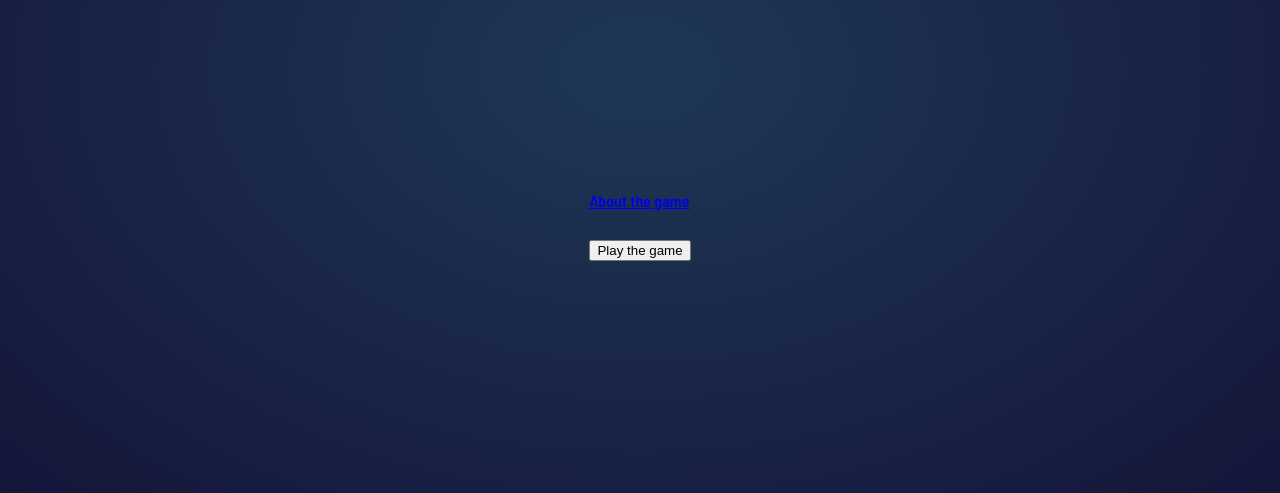
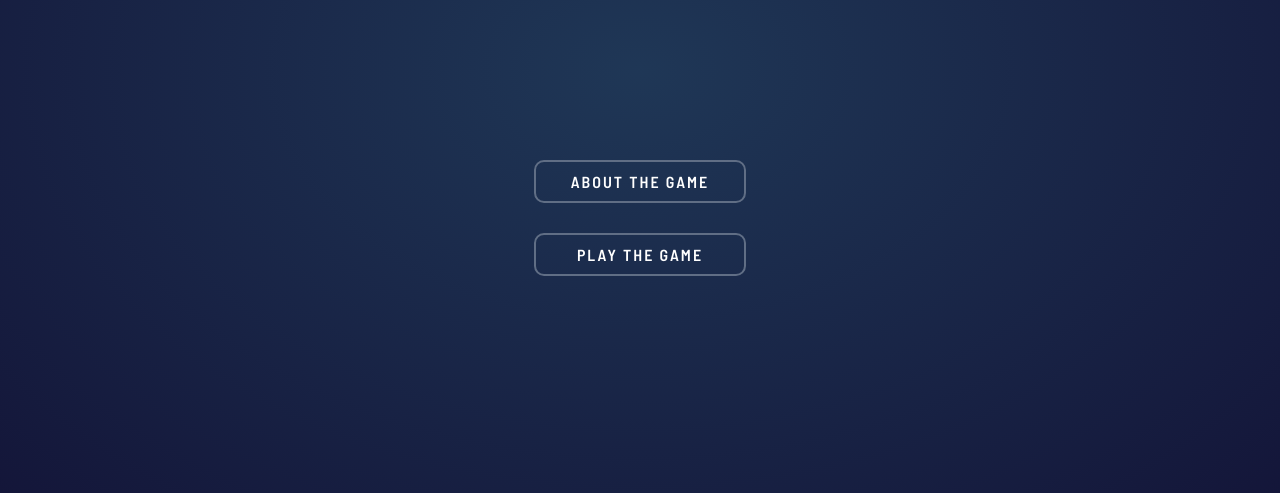
Before and after one commit to ibromurph/rpsls-game, a plain HTML site: page index.html in a window 1280 px wide. Shown: the part 365-858 px from the top of the page. Drawn offline with Linux system fonts and the light colour scheme.

Commit message:
Added button and changed a default options

```diff
--- a/assets/css/style.css
+++ b/assets/css/style.css
@@ -36,6 +36,27 @@ body {
   margin-bottom: 30px;
 }
 
+.btn {
+  --background-color: transparent;
+  --text-color: hsl(0, 0%, 100%);
+  --border-color: hsl(217, 16%, 45%);
+
+  border: 2px solid var(--border-color);
+  padding: 10px 35px;
+  border-radius: 10px;
+  background: var(--background-color);
+  color: var(--text-color);
+  letter-spacing: 2px;
+  font-weight: 600;
+  font-family: inherit;
+  font-size: 16px;
+  cursor: pointer;
+  transition: all 0.2s;
+  text-transform: uppercase;
+  text-decoration: none;
+  white-space: nowrap;
+}
+
 /* KEEP ALWAYS AT THE BOTTOM - CLASS TO HIDE ELEMENTS */
 .hidden {
   display: none !important;
--- a/assets/js/game.js
+++ b/assets/js/game.js
@@ -17,7 +17,6 @@ const RESULT_TEXTS = {
   lose: 'You lose!',
   tie: 'Tie!'
 };
-
 // GLOBAL OBJECTS/CLASSES
 const scoreObj = {
   score: 0,
```
